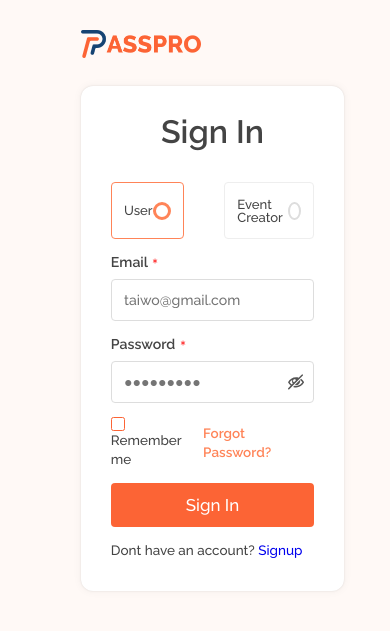
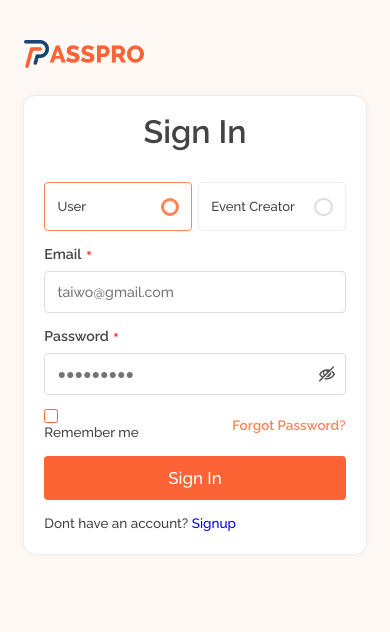
Before and after one commit to idowudamolaolatunji/web-passpro, a React (Vite) app: page /login in a window 390 px wide. Shown: the top 632 px of the page. Built offline with nearby package versions, Linux system fonts and the light colour scheme.

Commit message:
committing changes

```diff
--- a/src/auth/auth.css
+++ b/src/auth/auth.css
@@ -204,3 +204,38 @@
 #checkbox.is-selected svg {
     font-size: 1rem;
 }
+
+
+
+
+@media screen and (max-width: 1050px) {
+    .auth--form-box {
+        padding: 3rem;
+    }
+    .form--clicks {
+        gap: 2rem;
+    }
+}
+
+
+@media screen and (max-width: 850px) {
+    .auth--image {
+        display: none;
+    }
+    .auth--container {
+        grid-template-columns: 1fr;
+        height: 100%;
+    }
+    .auth--form {
+        padding: 2rem;
+    }
+}
+
+@media screen and (max-width: 450px) {
+    .form--clicks {
+        gap: .64rem;
+    }
+    .auth--form-box {
+        padding: 4rem 2.4rem;
+    }
+}
```
